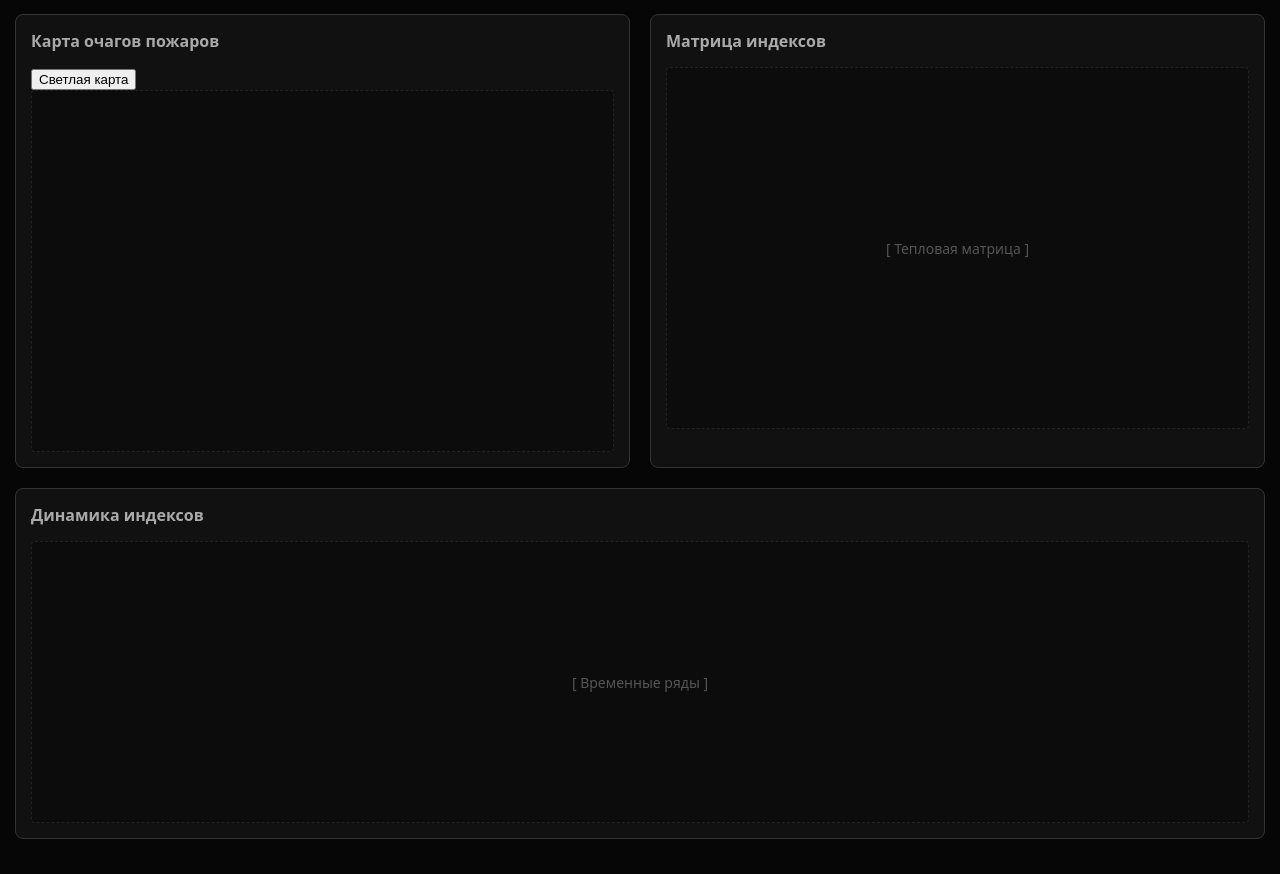
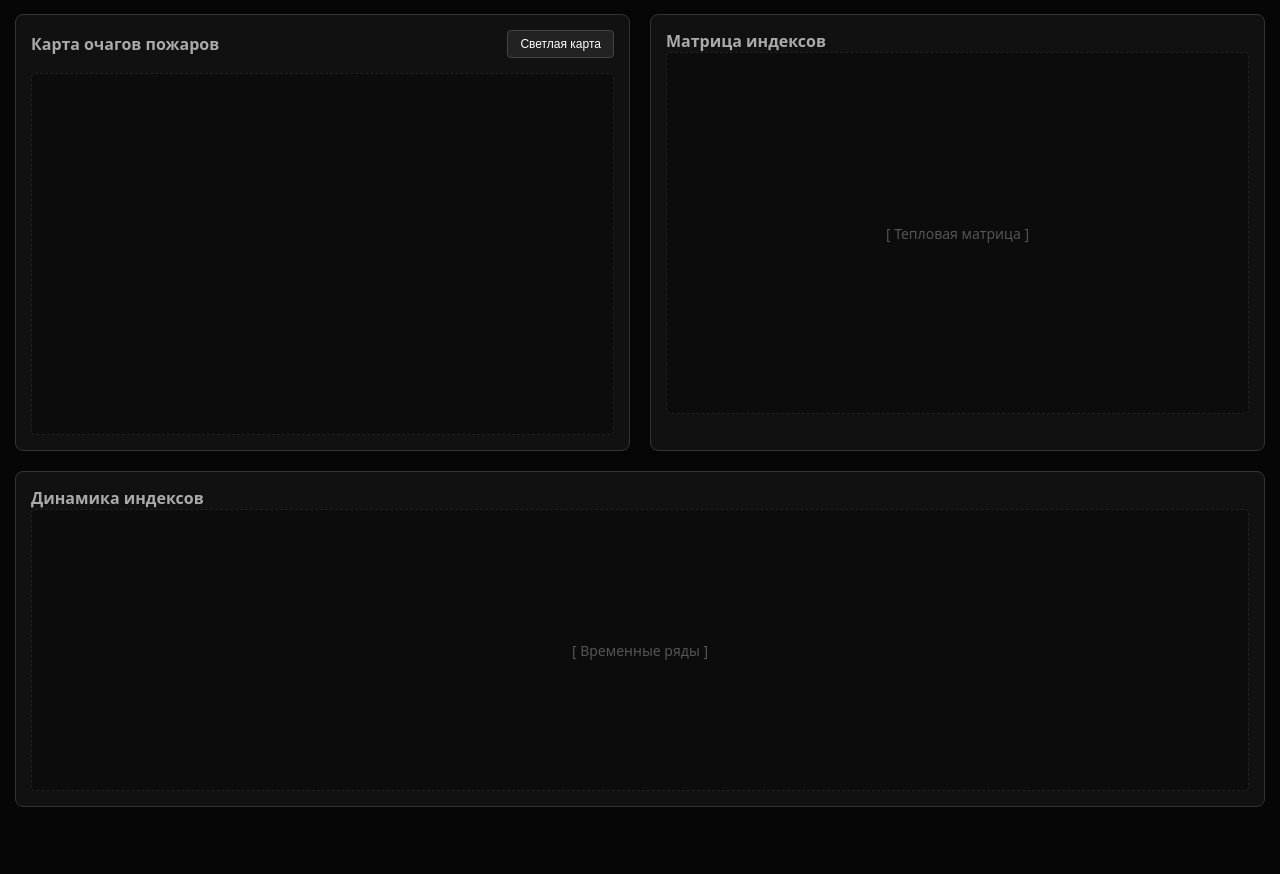
Before and after one commit to Lover379/PRAKTIC, a plain HTML site: page index.html in a window 1280 px wide. Shown: the part 74-948 px from the top of the page. After the commit the page ends 916 px from the top, so only its background shows below. Drawn offline with Linux system fonts and the light colour scheme.

Commit message:
commited styles

```diff
--- a/src/style.css
+++ b/src/style.css
@@ -23,14 +23,12 @@ body {
     margin: 0;
 }
 
-
 .row {
     display: flex;
     flex-wrap: wrap;
     gap: 20px;
     margin-bottom: 20px;
 }
-
 
 .box {
     flex: 1 1 calc(50% - 10px);
@@ -47,10 +45,33 @@ body {
     flex: 1 1 100%;
 }
 
-.box h5 {
-    margin: 0 0 15px 0;
+.box-header {
+    display: flex;
+    justify-content: space-between;
+    align-items: center;
+    margin-bottom: 15px;
+}
+
+.box h5, .box-header h5 {
+    margin: 0;
     font-size: 16px;
     color: #aaa;
+}
+
+.btn-theme {
+    background-color: #222;
+    color: #fff;
+    border: 1px solid #444;
+    padding: 6px 12px;
+    font-size: 12px;
+    border-radius: 4px;
+    cursor: pointer;
+    transition: all 0.2s;
+}
+
+.btn-theme:hover {
+    border-color: #ff9307;
+    color: #ff9307;
 }
 
 .box:hover {
@@ -71,7 +92,6 @@ body {
     font-size: 14px;
 }
 
-
 #cnt-map, #cnt-heat {
     height: 45vh;
 }
```
